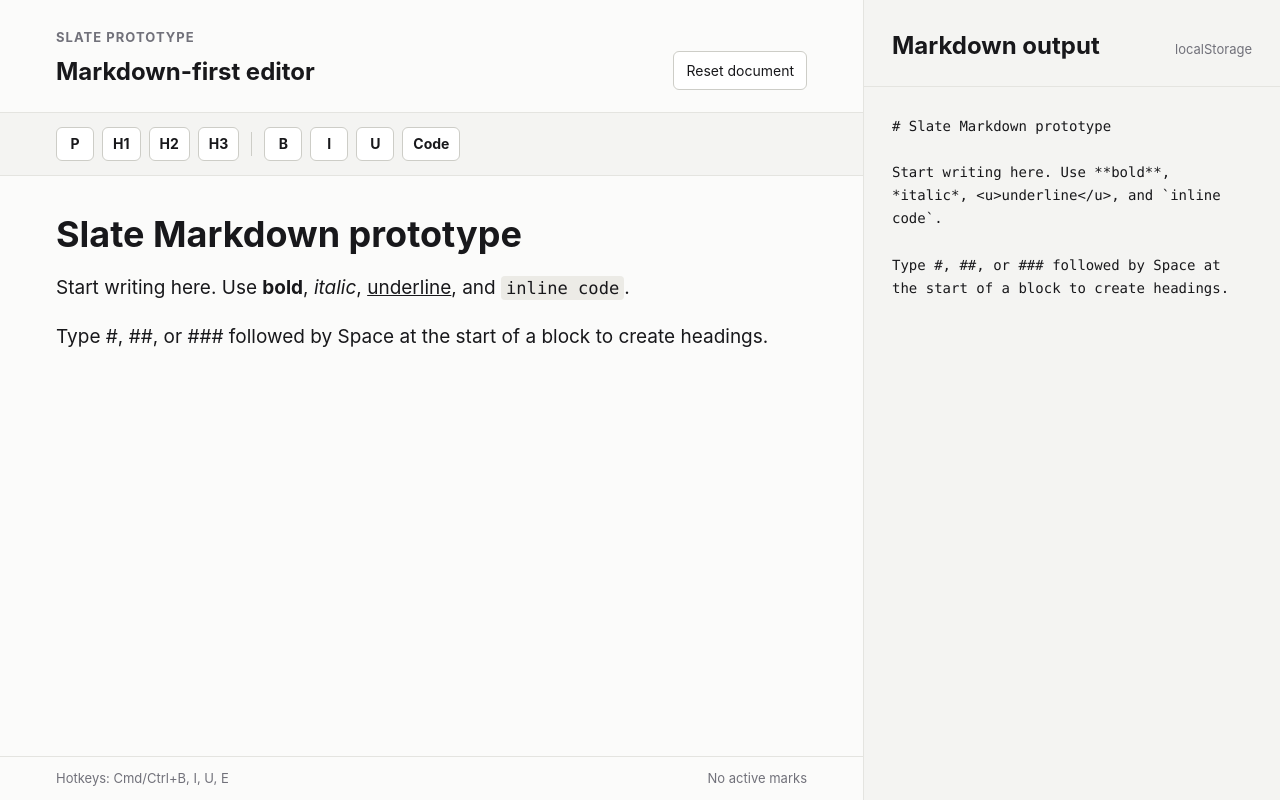
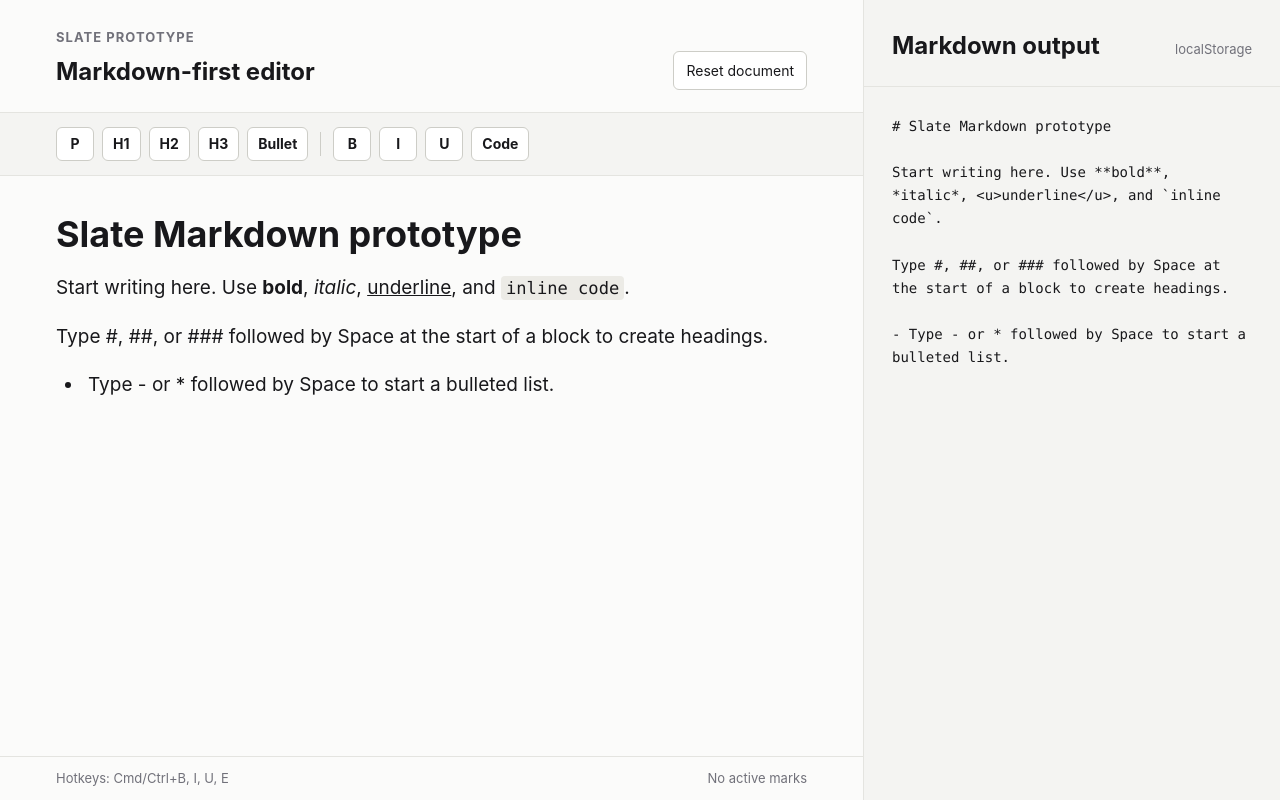
Before and after one commit to bholmesdev/blank-slate, a React (Vite) app: page / in a window 1280 px wide. Built offline with nearby package versions, Linux system fonts and the light colour scheme.

Commit message:
add top-level bulleted lists

```diff
--- a/src/App.css
+++ b/src/App.css
@@ -102,8 +102,18 @@
 .editor h1,
 .editor h2,
 .editor h3,
-.editor p {
+.editor p,
+.editor ul {
   margin-block: 0 18px;
+}
+
+.editor ul {
+  padding-inline-start: 28px;
+}
+
+.editor li {
+  padding-inline-start: 4px;
+  margin-block: 4px;
 }
 
 .editor h1 {
--- a/src/App.tsx
+++ b/src/App.tsx
@@ -13,6 +13,7 @@ import {
 import './App.css'
 import {
   activeMarks,
+  handleListKeyDown,
   handleMarkdownShortcut,
   handleReturnInEmptyHeading,
   isBlockActive,
@@ -86,6 +87,7 @@ function App() {
               spellCheck
               onKeyDown={(event) => {
                 if (handleMarkdownShortcut(editor, event)) return
+                if (handleListKeyDown(editor, event)) return
                 if (handleReturnInEmptyHeading(editor, event)) return
 
                 if (!event.metaKey && !event.ctrlKey) return
@@ -128,6 +130,7 @@ function Toolbar() {
       <BlockButton blockType="heading-one" label="H1" title="Heading 1" />
       <BlockButton blockType="heading-two" label="H2" title="Heading 2" />
       <BlockButton blockType="heading-three" label="H3" title="Heading 3" />
+      <BlockButton blockType="bulleted-list" label="Bullet" title="Bulleted list" />
       <span className="toolbar-divider" />
       <MarkButton mark="bold" label="B" title="Bold" />
       <MarkButton mark="italic" label="I" title="Italic" />
@@ -207,6 +210,10 @@ function StatusBar() {
 
 function Element({ attributes, children, element }: ElementProps) {
   switch (element.type) {
+    case 'bulleted-list':
+      return <ul {...attributes}>{children}</ul>
+    case 'list-item':
+      return <li {...attributes}>{children}</li>
     case 'heading-one':
       return <h1 {...attributes}>{children}</h1>
     case 'heading-two':
--- a/src/editorCommands.ts
+++ b/src/editorCommands.ts
@@ -1,6 +1,6 @@
 import { Editor, Element, Node, Range, Transforms } from 'slate'
 import type { KeyboardEvent } from 'react'
-import type { BlockType, CustomEditor, CustomText } from './slate'
+import type { BlockType, CustomEditor, CustomElement, CustomText } from './slate'
 
 export type MarkType = Exclude<keyof CustomText, 'text'>
 
@@ -29,10 +29,19 @@ export function isBlockActive(editor: CustomEditor, blockType: BlockType) {
 }
 
 export function setBlockType(editor: CustomEditor, blockType: BlockType) {
+  if (blockType === 'bulleted-list') {
+    toggleBulletedList(editor)
+    return
+  }
+
+  if (getCurrentListItem(editor)) {
+    liftListItemToParagraph(editor)
+  }
+
   Transforms.setNodes(
     editor,
     { type: blockType },
-    { match: (node) => Element.isElement(node) && Editor.isBlock(editor, node) },
+    { match: (node) => isEditableTextBlock(editor, node) },
   )
 }
 
@@ -56,6 +65,16 @@ export function handleMarkdownShortcut(editor: CustomEditor, event: KeyboardEven
   const blockStart = Editor.start(editor, blockPath)
   const beforeRange = Editor.range(editor, blockStart, anchor)
   const beforeText = Editor.string(editor, beforeRange)
+  const listType = listTypeFromMarkdownToken(beforeText)
+
+  if (listType) {
+    event.preventDefault()
+    Transforms.select(editor, beforeRange)
+    Transforms.delete(editor)
+    toggleBulletedList(editor)
+    return true
+  }
+
   const heading = headingTypeFromMarkdownToken(beforeText)
 
   if (!heading) return false
@@ -86,6 +105,37 @@ export function handleReturnInEmptyHeading(editor: CustomEditor, event: Keyboard
   return true
 }
 
+export function handleListKeyDown(editor: CustomEditor, event: KeyboardEvent) {
+  if (!editor.selection || !Range.isCollapsed(editor.selection)) return false
+
+  const listItemEntry = getCurrentListItem(editor)
+  if (!listItemEntry) return false
+
+  const [, listItemPath] = listItemEntry
+  const itemStart = Editor.start(editor, listItemPath)
+  const isAtStart = Range.equals(editor.selection, Editor.range(editor, itemStart))
+
+  if (isListLiftKey(event.key) && isAtStart) {
+    event.preventDefault()
+    liftListItemToParagraph(editor)
+    return true
+  }
+
+  if (event.key !== 'Enter') return false
+
+  const itemEnd = Editor.end(editor, listItemPath)
+  if (!Range.equals(editor.selection, Editor.range(editor, itemEnd))) {
+    return false
+  }
+
+  event.preventDefault()
+  Transforms.splitNodes(editor, {
+    always: true,
+    match: (node) => Element.isElement(node) && node.type === 'list-item',
+  })
+  return true
+}
+
 export function activeMarks(editor: CustomEditor) {
   return inlineMarks.filter((mark) => isMarkActive(editor, mark))
 }
@@ -96,3 +146,59 @@ function headingTypeFromMarkdownToken(token: string): BlockType | null {
   if (token === '###') return 'heading-three'
   return null
 }
+
+function listTypeFromMarkdownToken(token: string): BlockType | null {
+  if (token === '-' || token === '*') return 'bulleted-list'
+  return null
+}
+
+function isListLiftKey(key: string) {
+  return key === 'Enter' || key === 'Delete' || key === 'Backspace'
+}
+
+function toggleBulletedList(editor: CustomEditor) {
+  if (isBlockActive(editor, 'bulleted-list')) {
+    liftListItemToParagraph(editor)
+    return
+  }
+
+  Transforms.setNodes(
+    editor,
+    { type: 'list-item' } as Partial<CustomElement>,
+    { match: (node) => isEditableTextBlock(editor, node) },
+  )
+  Transforms.wrapNodes(editor, { type: 'bulleted-list', children: [] })
+}
+
+function liftListItemToParagraph(editor: CustomEditor) {
+  Transforms.unwrapNodes(editor, {
+    match: (node) => Element.isElement(node) && node.type === 'bulleted-list',
+    split: true,
+  })
+  Transforms.setNodes(
+    editor,
+    { type: 'paragraph' } as Partial<CustomElement>,
+    { match: isListItemElement },
+  )
+}
+
+function getCurrentListItem(editor: CustomEditor) {
+  const entry = Editor.above(editor, { match: isListItemElement })
+  if (!entry || !Element.isElement(entry[0]) || entry[0].type !== 'list-item') {
+    return null
+  }
+
+  return entry
+}
+
+function isEditableTextBlock(editor: CustomEditor, node: Node) {
+  return (
+    Element.isElement(node) &&
+    Editor.isBlock(editor, node) &&
+    node.type !== 'bulleted-list'
+  )
+}
+
+function isListItemElement(node: Node) {
+  return Element.isElement(node) && node.type === 'list-item'
+}
--- a/src/markdown.ts
+++ b/src/markdown.ts
@@ -1,8 +1,14 @@
-import type { PhrasingContent, RootContent } from 'mdast'
+import type { ListItem, PhrasingContent, RootContent } from 'mdast'
 import { toString } from 'mdast-util-to-string'
 import remarkParse from 'remark-parse'
 import { unified } from 'unified'
-import type { BlockType, CustomElement, CustomText, SlateDocument } from './slate'
+import type {
+  CustomElement,
+  CustomText,
+  HeadingElement,
+  ListItemElement,
+  SlateDocument,
+} from './slate'
 
 const emptyText: CustomText = { text: '' }
 const markdownParser = unified().use(remarkParse)
@@ -11,7 +17,9 @@ export const initialMarkdown = `# Slate Markdown prototype
 
 Start writing here. Use **bold**, *italic*, <u>underline</u>, and \`inline code\`.
 
-Type #, ##, or ### followed by Space at the start of a block to create headings.`
+Type #, ##, or ### followed by Space at the start of a block to create headings.
+
+- Type - or * followed by Space to start a bulleted list.`
 
 export function deserializeMarkdown(markdown: string): SlateDocument {
   const tree = markdownParser.parse(markdown)
@@ -22,6 +30,12 @@ export function deserializeMarkdown(markdown: string): SlateDocument {
 export function serializeMarkdown(value: SlateDocument): string {
   return value
     .map((node) => {
+      if (node.type === 'bulleted-list') {
+        return node.children
+          .map((item) => `- ${item.children.map(serializeText).join('')}`)
+          .join('\n')
+      }
+
       const text = node.children.map(serializeText).join('')
 
       if (node.type === 'heading-one') return `# ${text}`
@@ -60,9 +74,32 @@ function deserializeBlock(node: RootContent): CustomElement {
     }
   }
 
+  if (node.type === 'list' && !node.ordered) {
+    return {
+      type: 'bulleted-list',
+      children: node.children.map(deserializeListItem),
+    }
+  }
+
   return {
     type: 'paragraph',
     children: [{ text: toString(node) }],
+  }
+}
+
+function deserializeListItem(item: ListItem): ListItemElement {
+  const [firstBlock] = item.children
+
+  if (firstBlock?.type === 'paragraph') {
+    return {
+      type: 'list-item',
+      children: deserializeInlineNodes(firstBlock.children),
+    }
+  }
+
+  return {
+    type: 'list-item',
+    children: [{ text: firstBlock ? toString(firstBlock) : '' }],
   }
 }
 
@@ -134,7 +171,7 @@ function sameMarks(a: CustomText, b: CustomText) {
   )
 }
 
-function headingTypeForDepth(depth: number): BlockType {
+function headingTypeForDepth(depth: number): HeadingElement['type'] {
   if (depth === 1) return 'heading-one'
   if (depth === 2) return 'heading-two'
   return 'heading-three'
```
Also changed, not shown: src/slate.d.ts (+21 -2 lines).
